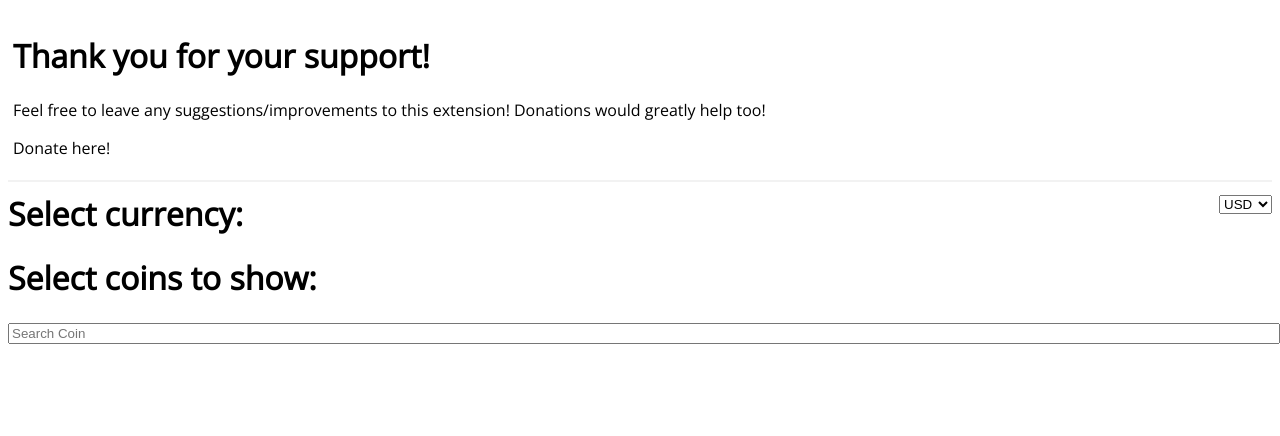
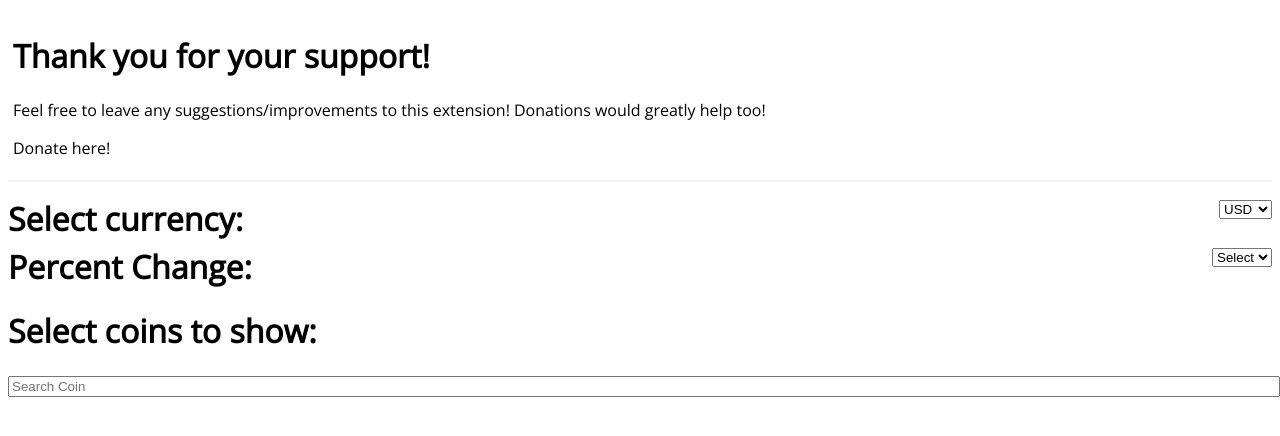
Before and after one commit to khanguslee/crypto-bro, a browser extension: page html/options.html in a window 1280 px wide. Drawn offline with nearby package versions, Linux system fonts and the light colour scheme.

Commit message:
Started on options.html for #9

```diff
--- a/css/options.css
+++ b/css/options.css
@@ -33,18 +33,24 @@ body {
     width: 100%;
 }
 
-#currency-header {
+.option-header {
     display: flex;
+    margin-top: 5px;
+    margin-bottom: 5px;
+}
+
+#select-currency-option {
     padding-top: 10px;
 }
 
-#currency-header h1{
+#select-currency-option h1{
     flex: 1;
     margin: 0;
 }
 
-#currency-option-list {
+#select-percent-change-option h1 {
     flex: 1;
+    margin: 0;
 }
 
 #coin-option-container #coin-option-list {
--- a/html/options.html
+++ b/html/options.html
@@ -34,11 +34,20 @@
             </div>
         </div>
 
-        <div id="currency-header">
+        <div class="option-header" id="select-currency-option">
             <h1>Select currency:</h1>
             <div id="currency-option">
                 <select name="currency-option-list" id="currency-option-list">
                     <option value="">Select</option>
+                </select>
+            </div>
+        </div>
+
+        <div class="option-header" id="select-percent-change-option">
+            <h1>Percent Change:</h1>
+            <div id="percent-change-option">
+                <select>
+                        <option value="">Select</option>
                 </select>
             </div>
         </div>
```
